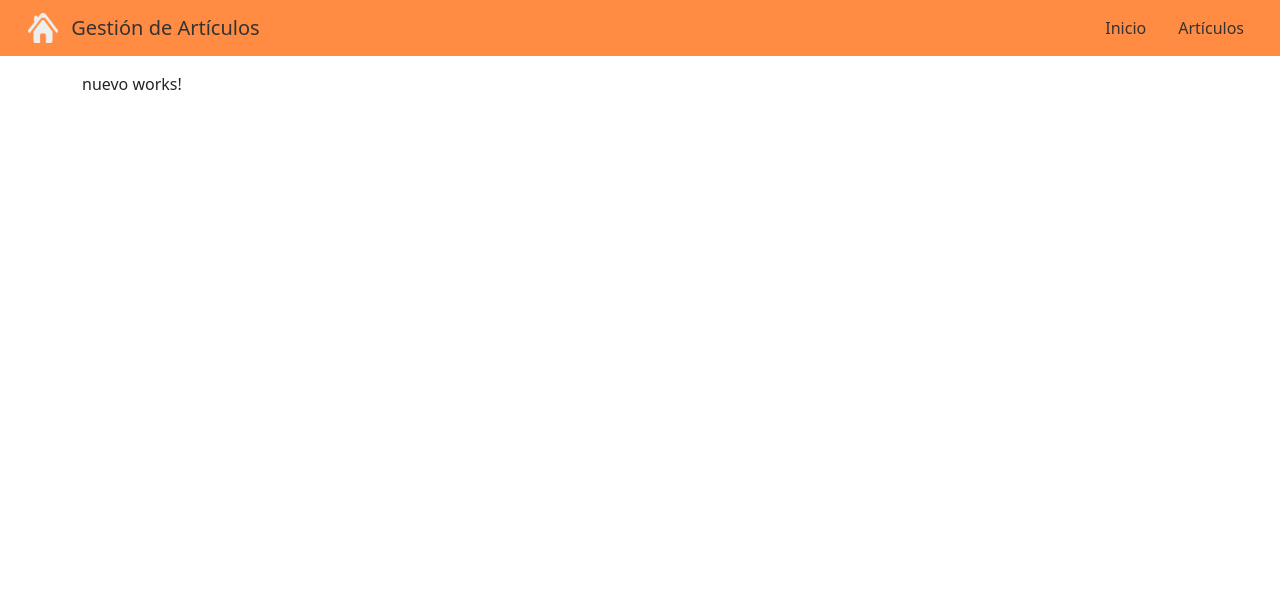
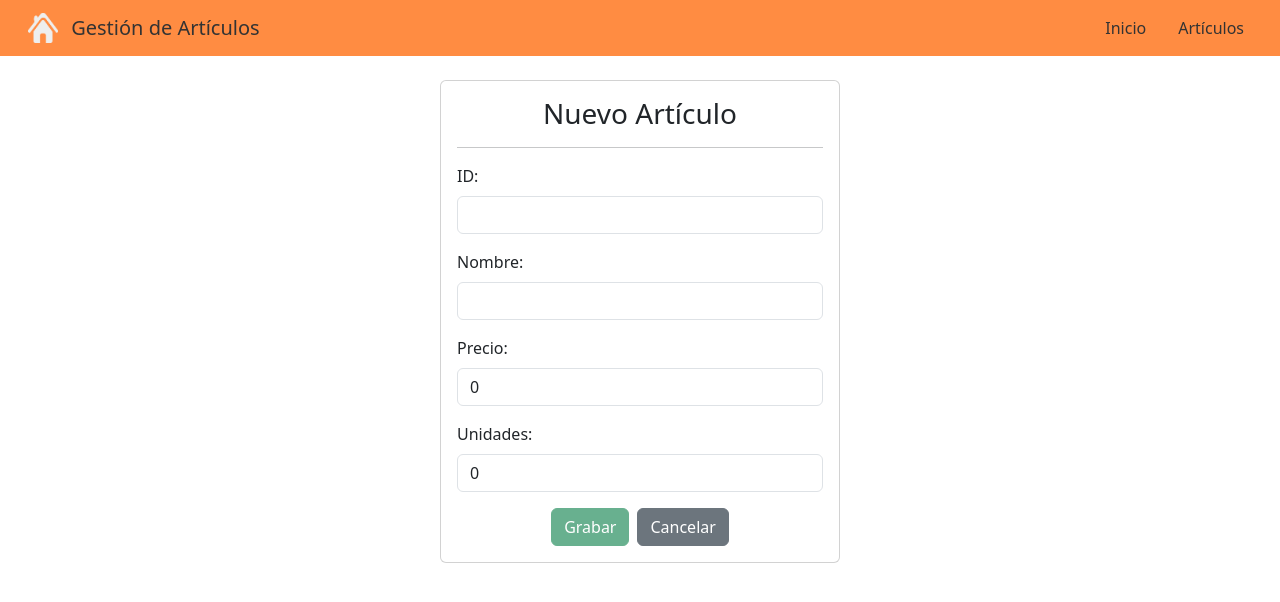
Before and after one commit to r4r4s/practicaAngular, an Angular app: page /nuevo in a window 1280 px wide. Shown: the top 602 px of the page. Built offline with nearby package versions, Linux system fonts and the light colour scheme.

Commit message:
Practica acabada

```diff
--- a/src/app/Components/error/error.html
+++ b/src/app/Components/error/error.html
@@ -1 +1,18 @@
-<p>error works!</p>
+<div class="d-flex justify-content-center mt-5">
+
+  <div class="alert alert-danger" role="alert" style="width: 30rem;">
+    <h4 class="alert-heading">¡Error 404!</h4>
+    <p>
+     La página que estás buscando no existe.
+    </p>
+    <hr>
+    <p class="mb-0">
+      Por favor vuelve a la página de inicio.
+    </p>
+
+    <div class="text-center mt-4">
+      <a routerLink="/" class="btn btn-danger">Volver a Inicio</a>
+    </div>
+  </div>
+
+</div>
--- a/src/app/Components/error/error.ts
+++ b/src/app/Components/error/error.ts
@@ -1,10 +1,12 @@
 import { Component } from '@angular/core';
+import { RouterLink } from '@angular/router';
 
 @Component({
   selector: 'app-error',
-  imports: [],
+  standalone: true,
+  imports: [RouterLink],
   templateUrl: './error.html',
-  styleUrl: './error.css',
+  styleUrl: './error.css'
 })
 export class Error {
 
--- a/src/app/Components/nuevo/nuevo.html
+++ b/src/app/Components/nuevo/nuevo.html
@@ -1 +1,49 @@
-<p>nuevo works!</p>
+<div class="d-flex justify-content-center mt-4">
+
+  <div class="card" style="width: 25rem;">
+    <div class="card-body">
+
+      <h3 class="card-title text-center">Nuevo Artículo</h3>
+      <hr>
+
+      <form #articuloForm="ngForm">
+
+        <div class="mb-3">
+          <label for="id" class="form-label">ID:</label>
+          <input type="text" class="form-control" id="id"
+                 [(ngModel)]="nuevoArticulo.id" name="id" required>
+        </div>
+
+        <div class="mb-3">
+          <label for="nombre" class="form-label">Nombre:</label>
+          <input type="text" class="form-control" id="nombre"
+                 [(ngModel)]="nuevoArticulo.nombre" name="nombre" required>
+        </div>
+
+
+        <div class="mb-3">
+          <label for="precio" class="form-label">Precio:</label>
+          <input type="number" class="form-control" id="precio"
+                 [(ngModel)]="nuevoArticulo.precio" name="precio" required>
+        </div>
+
+        <div class="mb-3">
+          <label for="unidades" class="form-label">Unidades:</label>
+          <input type="number" class="form-control" id="unidades"
+                 [(ngModel)]="nuevoArticulo.unidades" name="unidades" required>
+        </div>
+
+        <div class="text-center">
+          <button (click)="grabar()" [disabled]="articuloForm.invalid" class="btn btn-success">
+            Grabar
+          </button>
+
+          <button (click)="cancelar()" class="btn btn-secondary ms-2">
+            Cancelar
+          </button>
+        </div>
+
+      </form>
+    </div>
+  </div>
+</div>
--- a/src/app/Components/nuevo/nuevo.ts
+++ b/src/app/Components/nuevo/nuevo.ts
@@ -1,11 +1,37 @@
 import { Component } from '@angular/core';
+import { Router } from '@angular/router';
+import { Articulos } from '../../Servicios/articulosService';
+import { Articulo } from '../../Modelos/articulo';
+import { FormsModule } from '@angular/forms';
 
 @Component({
   selector: 'app-nuevo',
-  imports: [],
+  standalone: true,
+  imports: [FormsModule],
   templateUrl: './nuevo.html',
-  styleUrl: './nuevo.css',
+  styleUrl: './nuevo.css'
 })
 export class Nuevo {
 
+  public nuevoArticulo: Articulo = {
+    id: '',
+    nombre: '',
+    precio: 0,
+    unidades: 0
+  };
+
+  constructor(
+    private router: Router,
+    private articulosService: Articulos
+  ) { }
+
+  grabar(): void {
+
+    this.articulosService.postArticulo(this.nuevoArticulo);
+    this.router.navigate(['/articulos']);
+  }
+
+  cancelar(): void {
+    this.router.navigate(['/articulos']);
+  }
 }
```
